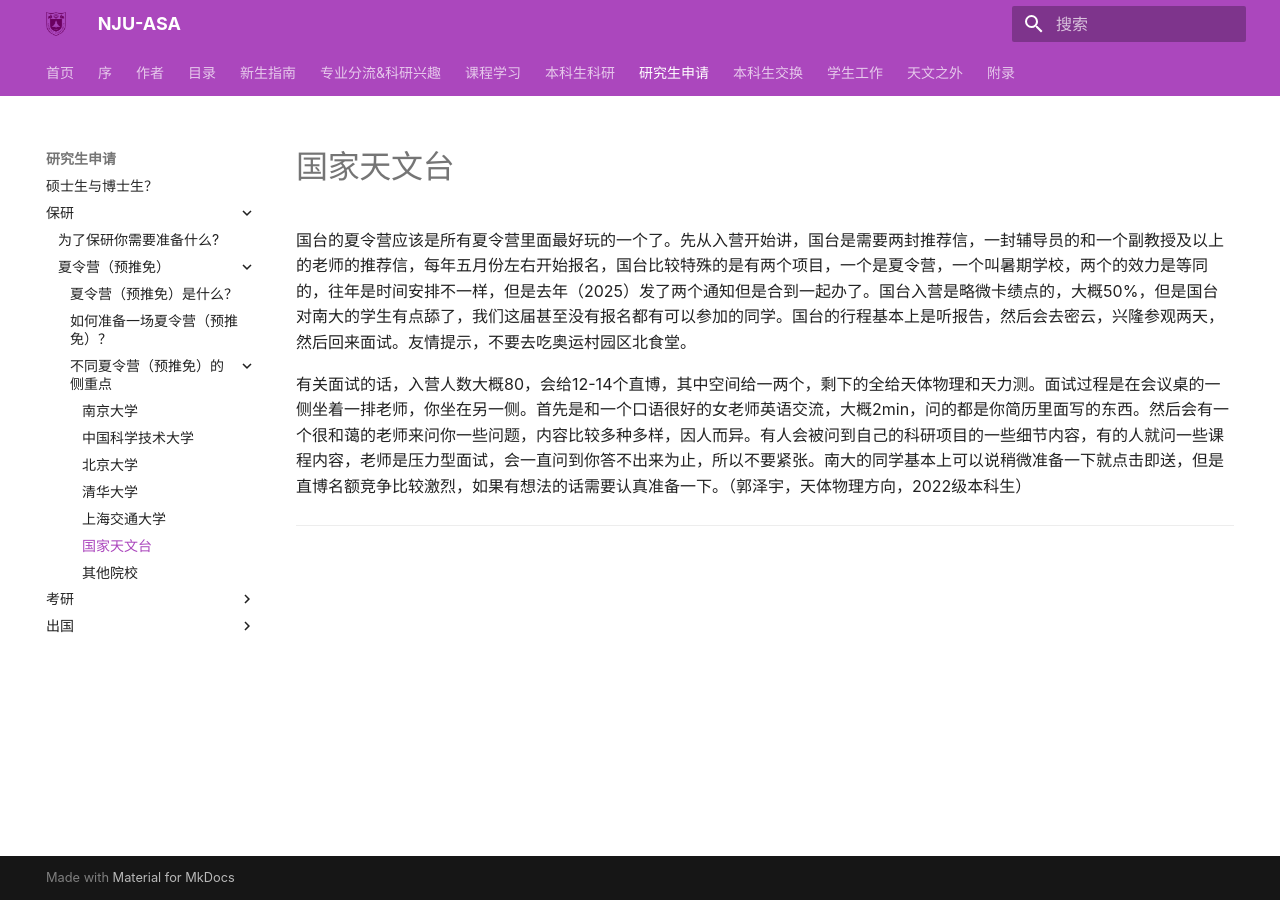
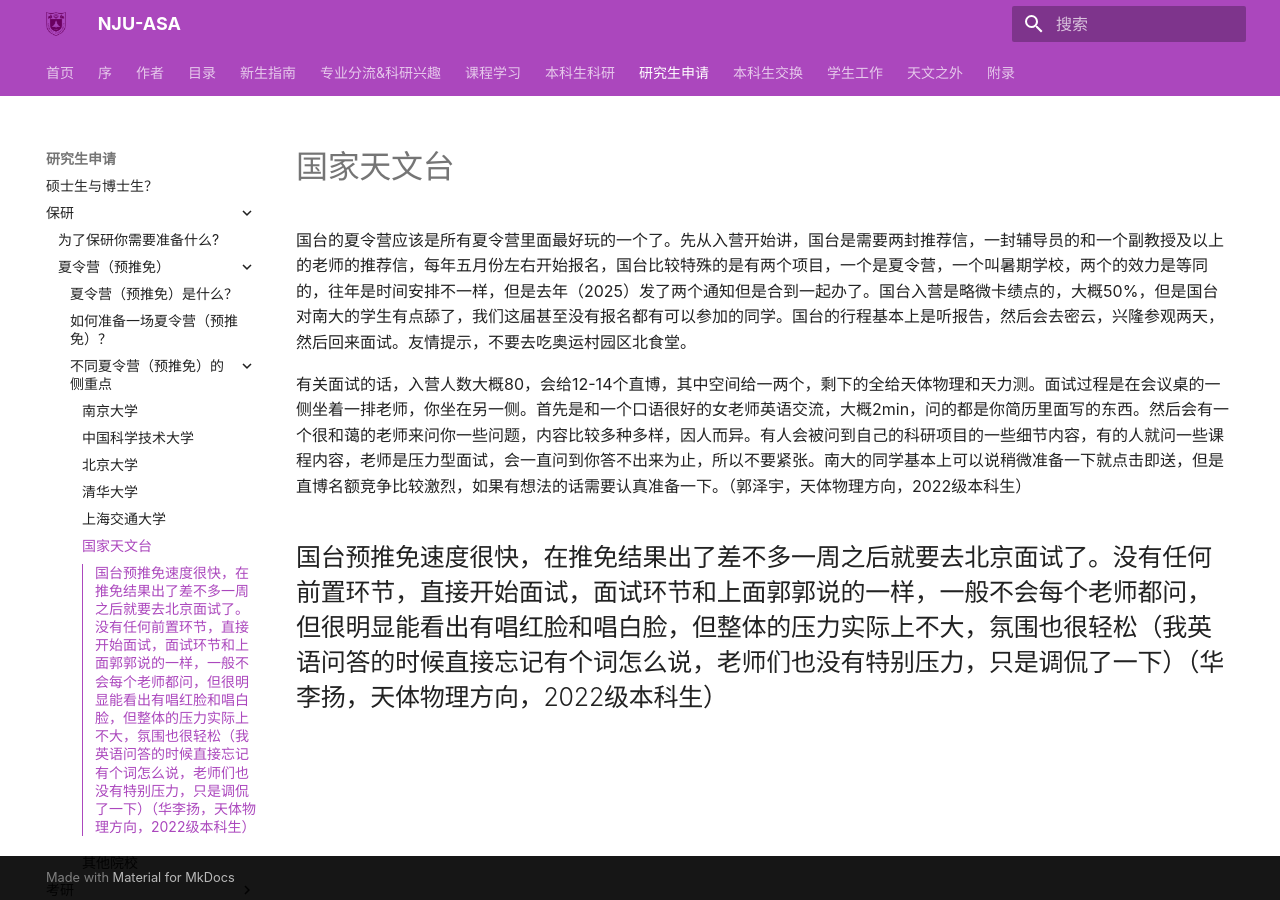
Before and after one commit to nju-astronomy/NJU-ASA, an MkDocs documentation site: the page built from docs/pathway/domestic_grad/by_recommended/summer_camp_focus/cas.md, in a window 1280 px wide. Built offline with MkDocs 1.6.1 and Material for MkDocs 9.7.7, drawn with Linux system fonts in a browser that asks for light colours; some web fonts are replaced.

Commit message:
Update cas.md

```diff
--- a/docs/pathway/domestic_grad/by_recommended/summer_camp_focus/cas.md
+++ b/docs/pathway/domestic_grad/by_recommended/summer_camp_focus/cas.md
@@ -2,4 +2,5 @@
 
 有关面试的话，入营人数大概80，会给12-14个直博，其中空间给一两个，剩下的全给天体物理和天力测。面试过程是在会议桌的一侧坐着一排老师，你坐在另一侧。首先是和一个口语很好的女老师英语交流，大概2min，问的都是你简历里面写的东西。然后会有一个很和蔼的老师来问你一些问题，内容比较多种多样，因人而异。有人会被问到自己的科研项目的一些细节内容，有的人就问一些课程内容，老师是压力型面试，会一直问到你答不出来为止，所以不要紧张。南大的同学基本上可以说稍微准备一下就点击即送，但是直博名额竞争比较激烈，如果有想法的话需要认真准备一下。（郭泽宇，天体物理方向，2022级本科生）
 
+国台预推免速度很快，在推免结果出了差不多一周之后就要去北京面试了。没有任何前置环节，直接开始面试，面试环节和上面郭郭说的一样，一般不会每个老师都问，但很明显能看出有唱红脸和唱白脸，但整体的压力实际上不大，氛围也很轻松（我英语问答的时候直接忘记有个词怎么说，老师们也没有特别压力，只是调侃了一下）（华李扬，天体物理方向，2022级本科生）
 ---
```
